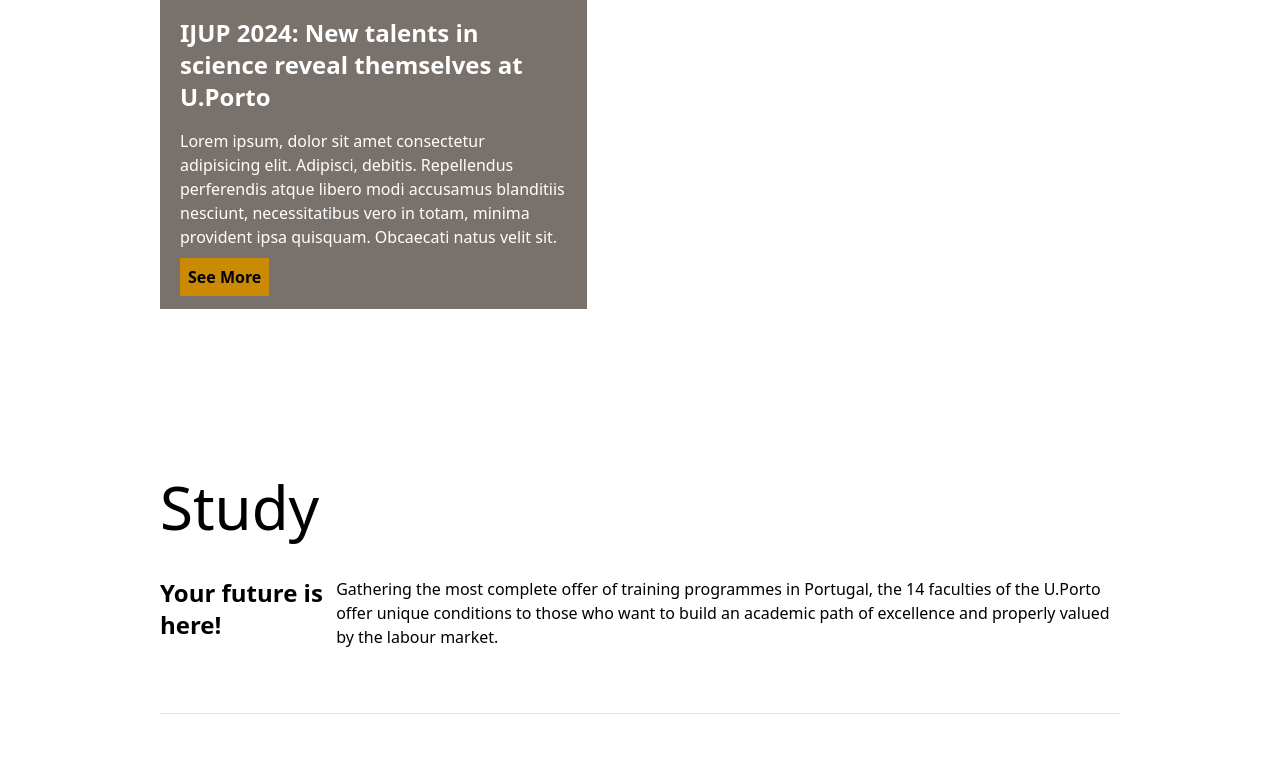
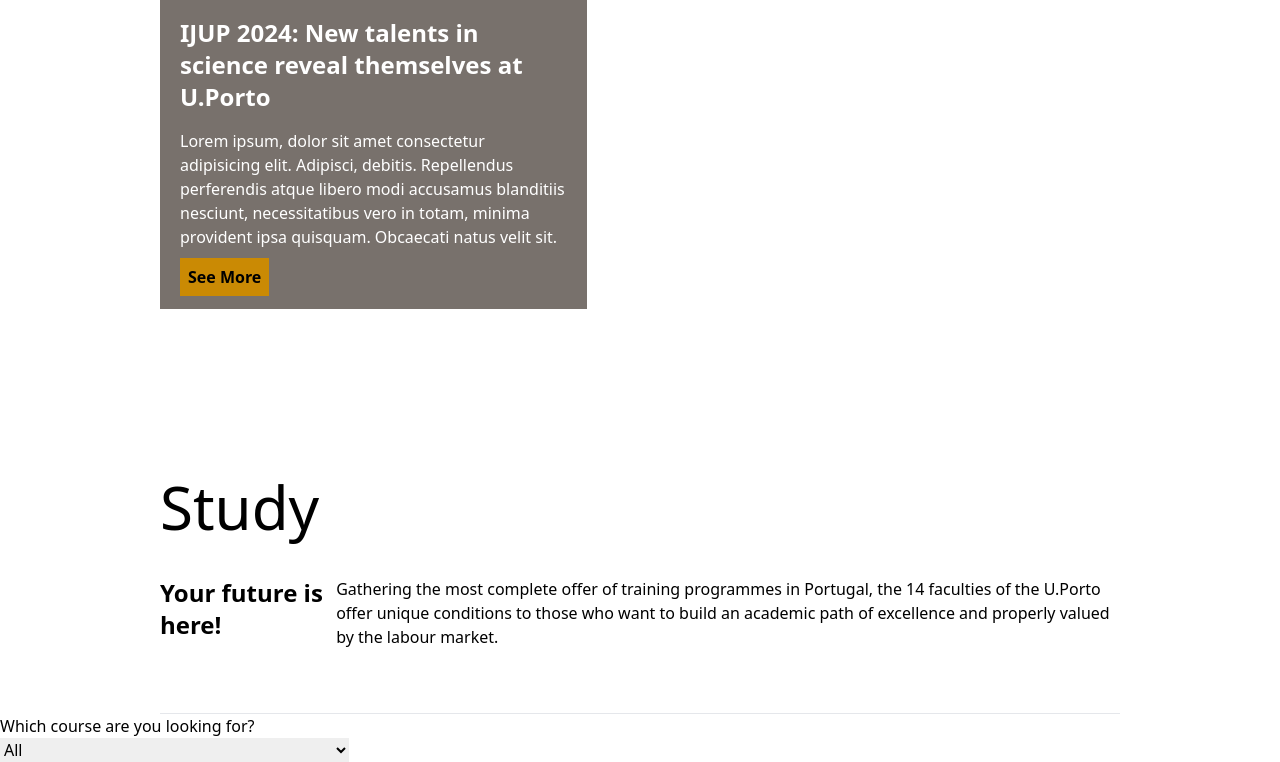
Before and after one commit to tuyishimejohnson/gate_website_clone, a website: page src/index.html in a window 1280 px wide. Shown: the part 545-1307 px from the top of the page. Before the commit the page ends 1259 px from the top, so only its background shows below. Drawn offline with Linux system fonts and the light colour scheme.

Commit message:
Added the options to select

```diff
--- a/src/index.html
+++ b/src/index.html
@@ -83,7 +83,19 @@
                     <p class="pb-16">Gathering the most complete offer of training programmes in Portugal, the 14 faculties of the U.Porto offer unique conditions to those who want to build an academic path of excellence and properly valued by the labour market.</p>
                 </div>
             </div>
+        </section>
 
+        <section>
+            <h1>Which course are you looking for?</h1>
+            <select name="#" id="#">
+                <option value="All" class="w-full">All</option>
+                <option value="">Bachelor's and Integrated Master’s Degrees</option>
+                <option value="M">Master’s Degrees</option>
+                <option value="D">Doctorates</option>
+            </select>
+            <div>
+
+            </div>
         </section>
     </main>
 
```
Also changed, not shown: src/output.css.
